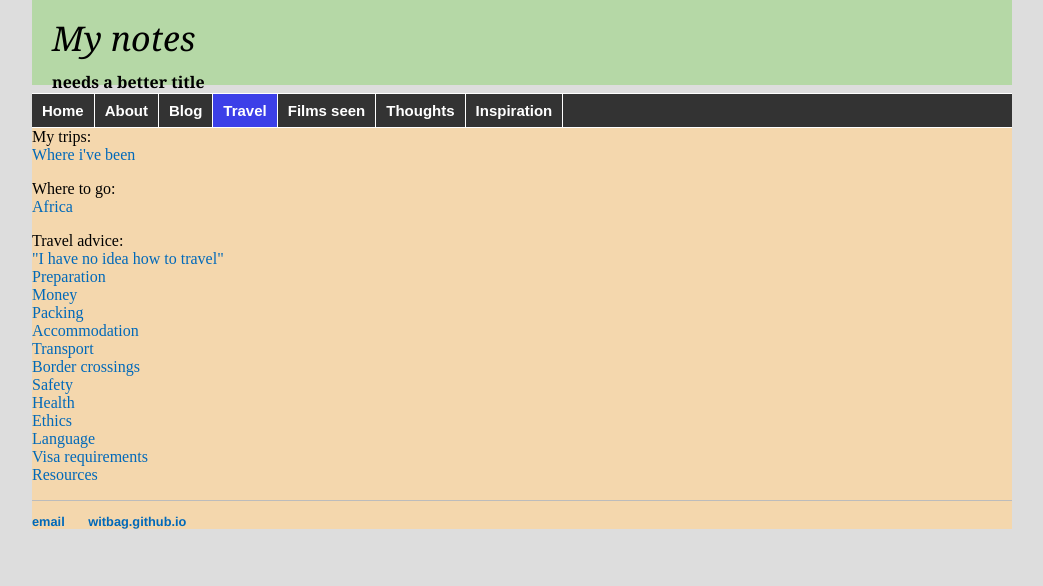
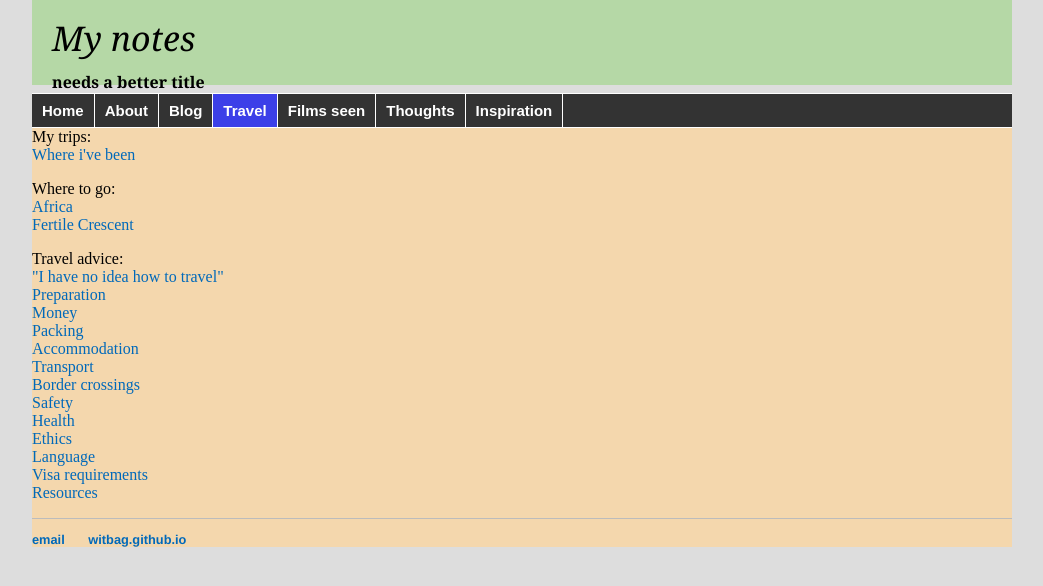
Before and after one commit to witbag/witbag.github.io, a Jekyll site: the page built from travel/index.html, in a window 1280 px wide. Shown: the top 586 px of the page, without its empty margins (118-1161 px from the left). Built offline with Jekyll 4.4.1, drawn with Linux system fonts in a browser that asks for light colours.

Commit message:
Update index.html

```diff
--- a/travel/index.html
+++ b/travel/index.html
@@ -6,7 +6,8 @@ title: Travel
 My trips:<br>
 <a href="pasttrips.html">Where i've been</a></p>
 Where to go:<br>
-<a href="africa.html">Africa</a></p>
+<a href="africa.html">Africa</a><br>
+<a href="westasia.html">Fertile Crescent</a></p>
 Travel advice:<br>
 <a href="waystotravel.html">"I have no idea how to travel"</a><br>
 <a href="preparation.html">Preparation</a><br>
```
